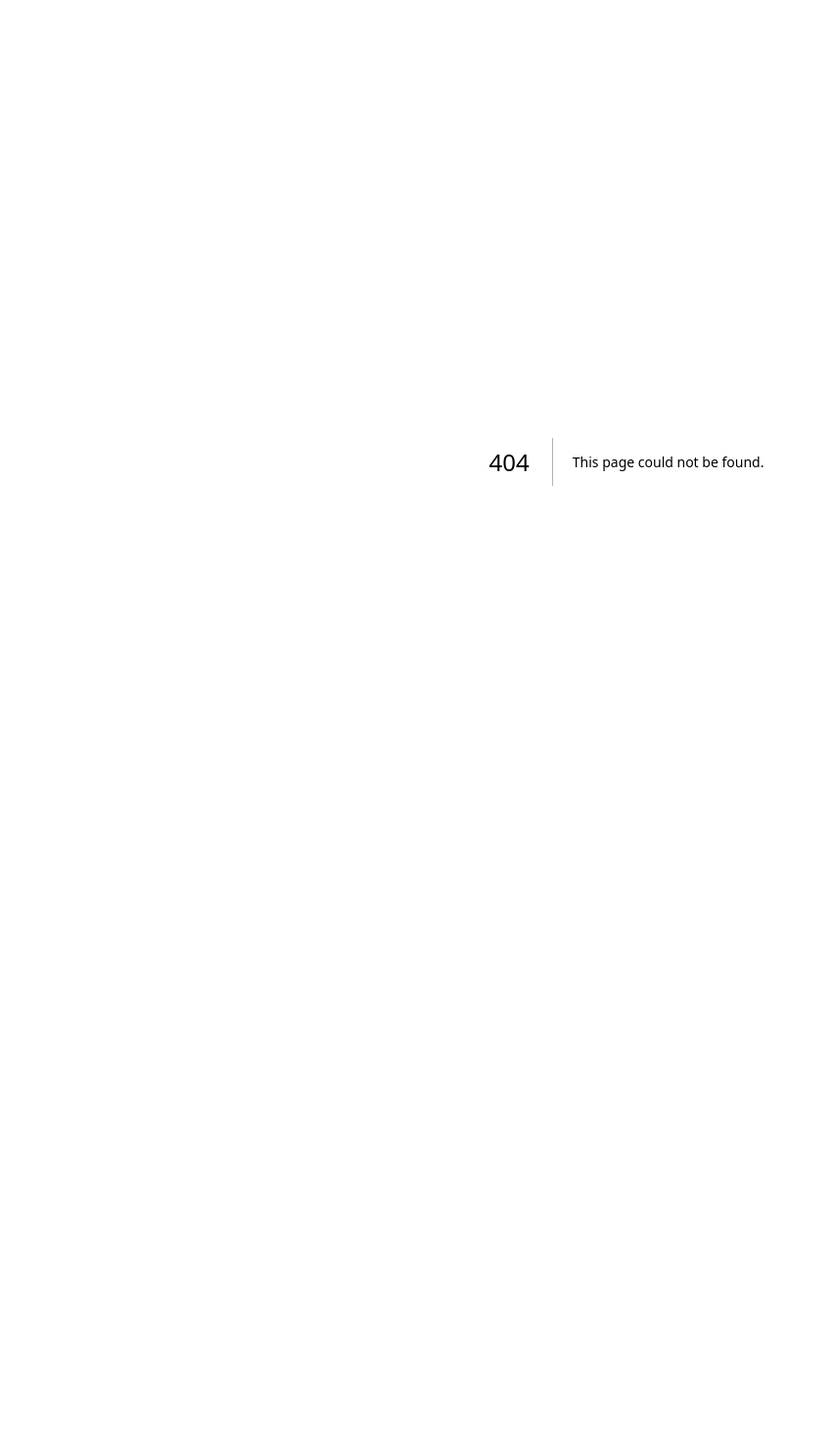
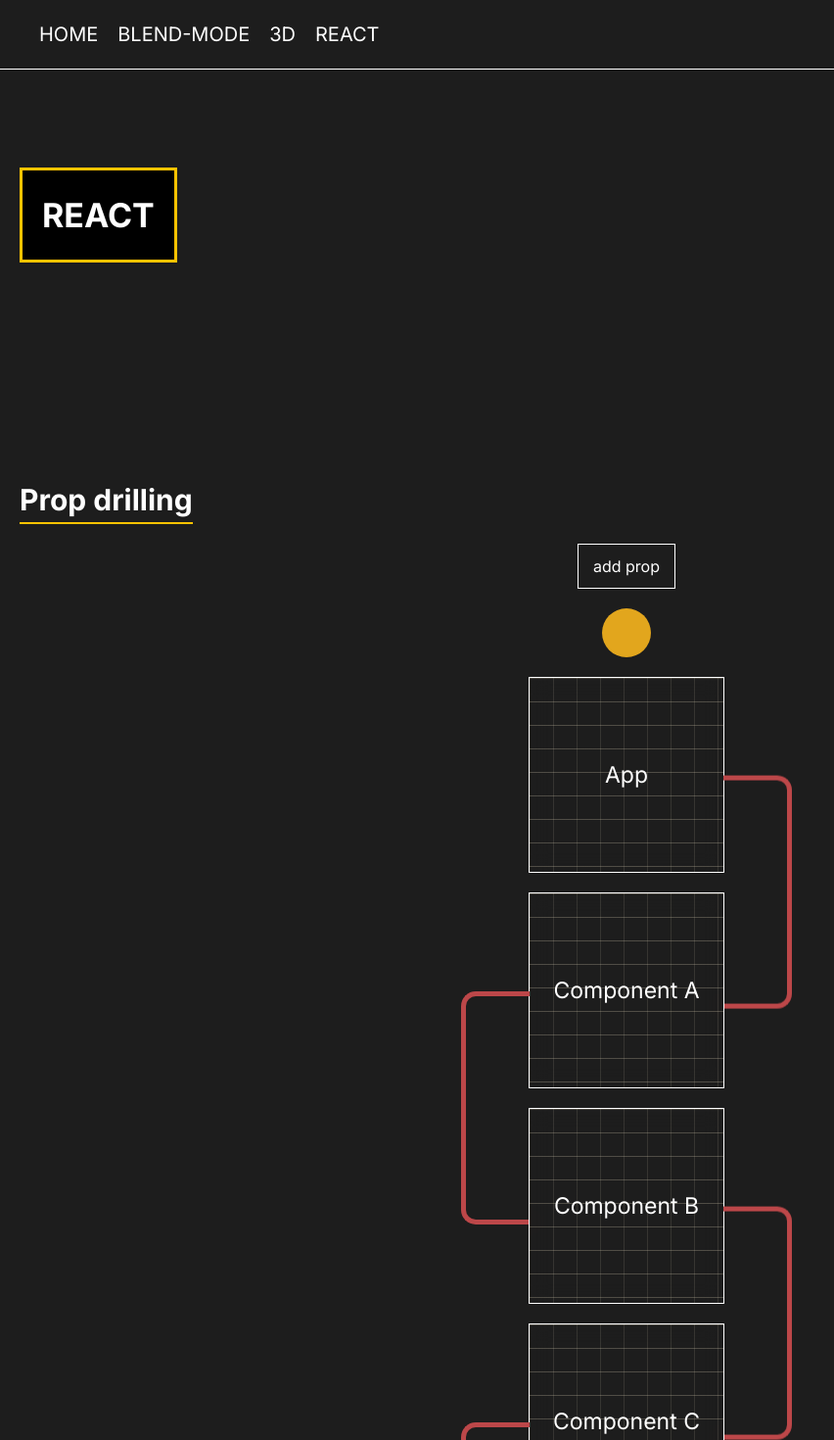
Before and after one commit to Andriikryl/css-visualizer, a Next.js app: page /react in a window 1280 px wide. Before the commit this address had no page. Shown: the top 1470 px of the page at 98% size, without its empty margins (0-852 px from the left). Before the commit the page ends 960 px from the top, so only its background shows below. Built offline with nearby package versions, Linux system fonts and the light colour scheme.

Commit message:
add propDrilling component

```diff
--- a/package.json
+++ b/package.json
@@ -23,6 +23,7 @@
     "eslint-config-next": "13.4.19",
     "framer-motion": "^10.16.4",
     "next": "13.4.19",
+    "popmotion": "^11.0.5",
     "react": "18.2.0",
     "react-dom": "18.2.0",
     "typescript": "5.2.2"
--- /dev/null
+++ b/src/app/react/heroReact/HeroReact.tsx
@@ -0,0 +1,24 @@
+import React from "react";
+import TitleBlock from "@/components/TitleBlock/TitleBlock";
+import { Container } from "@/components/container/Container";
+import style from "./style.module.css";
+import Link from "next/link";
+
+const reactLinks = [
+  {
+    id: 1,
+    title: "Prop drilling",
+    href: "/react/propDrilling",
+  },
+];
+
+export default function HeroReact() {
+  return (
+    <section className={style.hero}>
+      <Container>
+        <TitleBlock text="react" />
+        <div></div>
+      </Container>
+    </section>
+  );
+}
--- /dev/null
+++ b/src/app/react/heroReact/style.module.css
@@ -0,0 +1,3 @@
+.hero{
+    padding-block: 100px;
+}
--- /dev/null
+++ b/src/app/react/page.tsx
@@ -0,0 +1,12 @@
+import React from "react";
+import HeroReact from "./heroReact/HeroReact";
+import PropDrilling from "./propDrilling/PropDrilling";
+
+export default function ReactPage() {
+  return (
+    <>
+      <HeroReact />
+      <PropDrilling />
+    </>
+  );
+}
--- /dev/null
+++ b/src/app/react/propDrilling/PropDrilling.tsx
@@ -0,0 +1,44 @@
+"use client";
+import React, { useEffect, useState } from "react";
+import style from "./style.module.css";
+import { Container } from "@/components/container/Container";
+import Button from "@/components/button/Button";
+
+export default function PropDrilling() {
+  const [isAnimationActive, setIsAnimationActive] = useState(false);
+
+  // Function to start the animation when the button is clicked
+  const startAnimation = () => {
+    setIsAnimationActive(true);
+  };
+  return (
+    <section className={style.drilling}>
+      <Container>
+        <h2 className={style.drilling__title}>Prop drilling</h2>
+        <div className={style.drilling__box}>
+          <Button text="add prop" onClick={startAnimation}></Button>
+          <div
+            className={`${style.cicel} ${
+              isAnimationActive ? style.active : ""
+            }`}
+          />
+          <div className={style.component__box}>
+            <span className={style.component__title}>App</span>
+          </div>
+          <div className={style.component__box}>
+            <span className={style.component__title}>Component A</span>
+          </div>
+          <div className={style.component__box}>
+            <span className={style.component__title}>Component B</span>
+          </div>
+          <div className={style.component__box}>
+            <span className={style.component__title}>Component C</span>
+          </div>
+          <div className={style.component__box}>
+            <span className={style.component__title}>Component D</span>
+          </div>
+        </div>
+      </Container>
+    </section>
+  );
+}
--- /dev/null
+++ b/src/app/react/propDrilling/style.module.css
@@ -0,0 +1,148 @@
+.drilling{
+    margin-block: 100px;
+}
+.drilling__title{
+    font-size: 30px;
+    color: white;
+    border-bottom: 2px solid #ffc300;
+    width: max-content;
+    margin-block-end: 20px;
+}
+
+.drilling__box{
+    display: flex;
+    flex-direction: column;
+    align-items: center;
+    gap: 20px;
+}
+
+.component__box{
+    z-index: 10;
+    width: 200px;
+    height: 200px;
+    border: 1px solid white;
+    display: grid;
+    place-items: center;
+    backdrop-filter: blur(10px);
+    background-image: linear-gradient(to right, #faedcd1e 1px, transparent 1px),
+    linear-gradient(to bottom, #faedcd3b 1px, transparent 1px);
+    background-size: 24px 24px;
+    position: relative;
+}
+
+
+.component__box:nth-child(even):after{
+    content: "";
+    display: block;
+    width: 70px;
+    height: 120%;
+    aspect-ratio: 1/1;
+    position: absolute;
+    border-top: 5px solid #bc4749;
+    border-left: 5px solid #bc4749;
+    border-bottom: 5px solid #bc4749;
+    border-bottom-left-radius: 15px;
+    border-top-left-radius: 15px;
+    top: 100px;
+    left: -70px;
+    z-index: 2;
+}
+.component__box:nth-child(odd)::before{
+    content: "";
+    display: block;
+    width: 70px;
+    height: 120%;
+    aspect-ratio: 1/1;
+    position: absolute;
+    border-top: 5px solid #bc4749;
+    border-left: 5px solid #bc4749;
+    border-bottom: 5px solid #bc4749;
+    border-bottom-left-radius: 15px;
+    border-top-left-radius: 15px;
+    top: 100px;
+    right: -70px;
+    z-index: 2;
+    transform: rotate(180deg);
+}
+
+.component__box:last-child::after{
+    display: none;
+}
+
+.component__box:last-child::before{
+    display: none;
+}
+
+.component__title{
+    color: white;
+    font-size: 23px;
+}
+
+
+.cicel {
+    width: 50px;
+    height: 50px;
+    aspect-ratio: 1/1;
+    border-radius: 50%;
+    background-color: #ffc300;
+    position: relative;
+    z-index: 300;
+    mix-blend-mode: difference;
+    /* animation: multi-step-animation 22s ease-in-out forwards; */
+}
+
+.active{
+    animation: multi-step-animation 22s ease-in-out forwards;
+}
+
+@keyframes multi-step-animation {
+    0% {
+        transform: translateY(0) translateX(0);
+        transition: transform 0.5s ease;
+    }
+    25% {
+        transform: translateY(150px) translateX(0px);
+        background-color: #ffc300;
+        transition: transform 2.5s ease, background-color 0.5s ease;
+    }
+    30% {
+        transform: translateY(150px) translateX(160px);
+        transition: transform 2.5s ease, background-color 0.5s ease;
+    }
+    35% {
+        transform: translateY(370px) translateX(160px);
+        transition: transform 2.5s ease, background-color 0.5s ease;
+    }
+    40% {
+        transform: translateY(370px) translateX(0px);
+        transition: transform 2.5s ease, background-color 0.5s ease;
+    }
+    45% {
+        transform: translateY(370px) translateX(-160px);
+        transition: transform 2.5s ease, background-color 0.5s ease;
+    }
+    50% {
+        transform: translateY(590px) translateX(-160px);
+        transition: transform 2.5s ease, background-color 0.5s ease;
+    }
+    55% {
+        transform: translateY(590px) translateX(160px);
+        transition: transform 2.5s ease, background-color 0.5s ease;
+    }
+    60% {
+        transform: translateY(800px) translateX(160px);
+        transition: transform 2.5s ease, background-color 0.5s ease;
+    }
+    65% {
+        transform: translateY(800px) translateX(-160px);
+        transition: transform 2.5s ease, background-color 0.5s ease;
+    }
+    70% {
+        transform: translateY(1030px) translateX(-160px);
+        transition: transform 2.5s ease, background-color 0.5s ease;
+    }
+    100% {
+        transform: translateY(1030px) translateX(0px);
+        transition: transform 2.5s ease, background-color 0.5s ease;
+    }
+}
--- a/src/components/header/Header.tsx
+++ b/src/components/header/Header.tsx
@@ -18,6 +18,11 @@ const headerLinks = [
     id: 3,
     title: "3D",
     href: "/3D",
+  },
+  {
+    id: 4,
+    title: "react",
+    href: "/react",
   },
 ];
 
```
Also changed, not shown: public/arrows/svg-drawing.svg (added), src/app/react/style.module.css (added), 1 other file (tests, documents, lock files or other folders).
